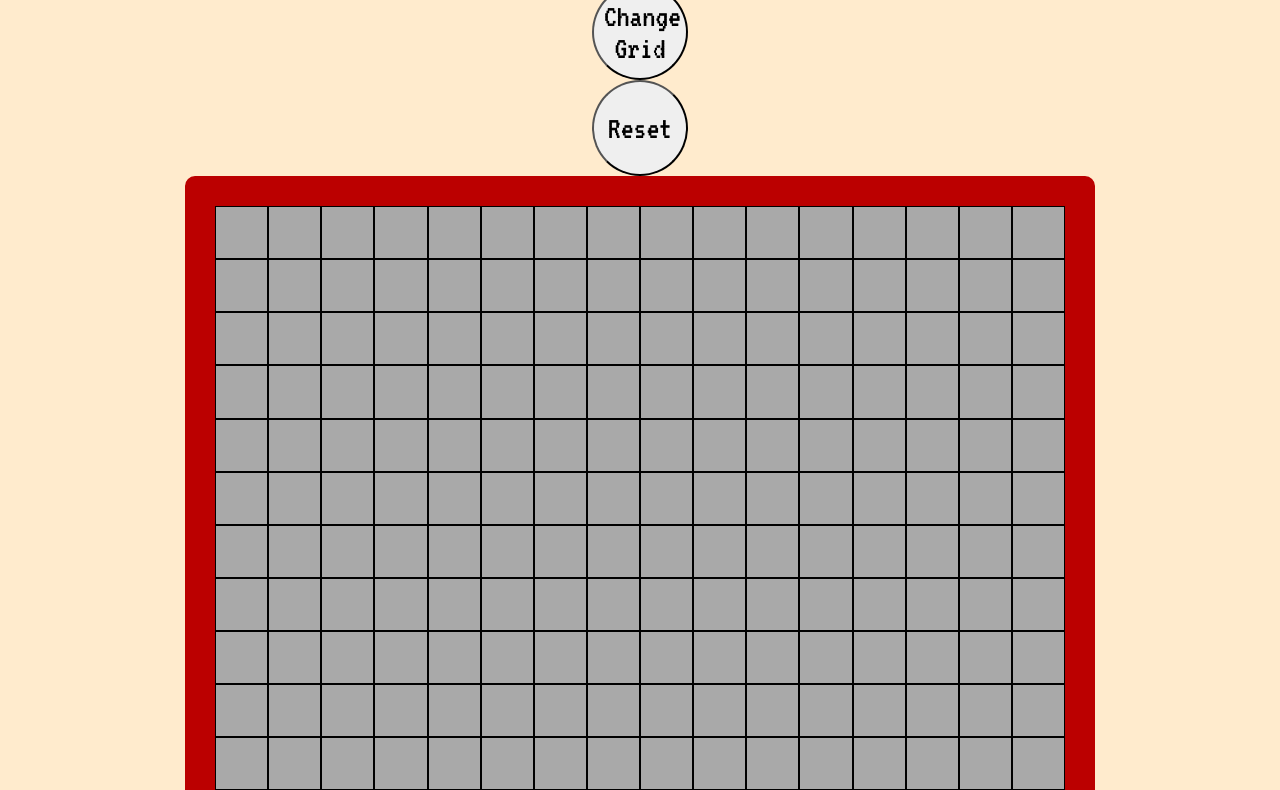
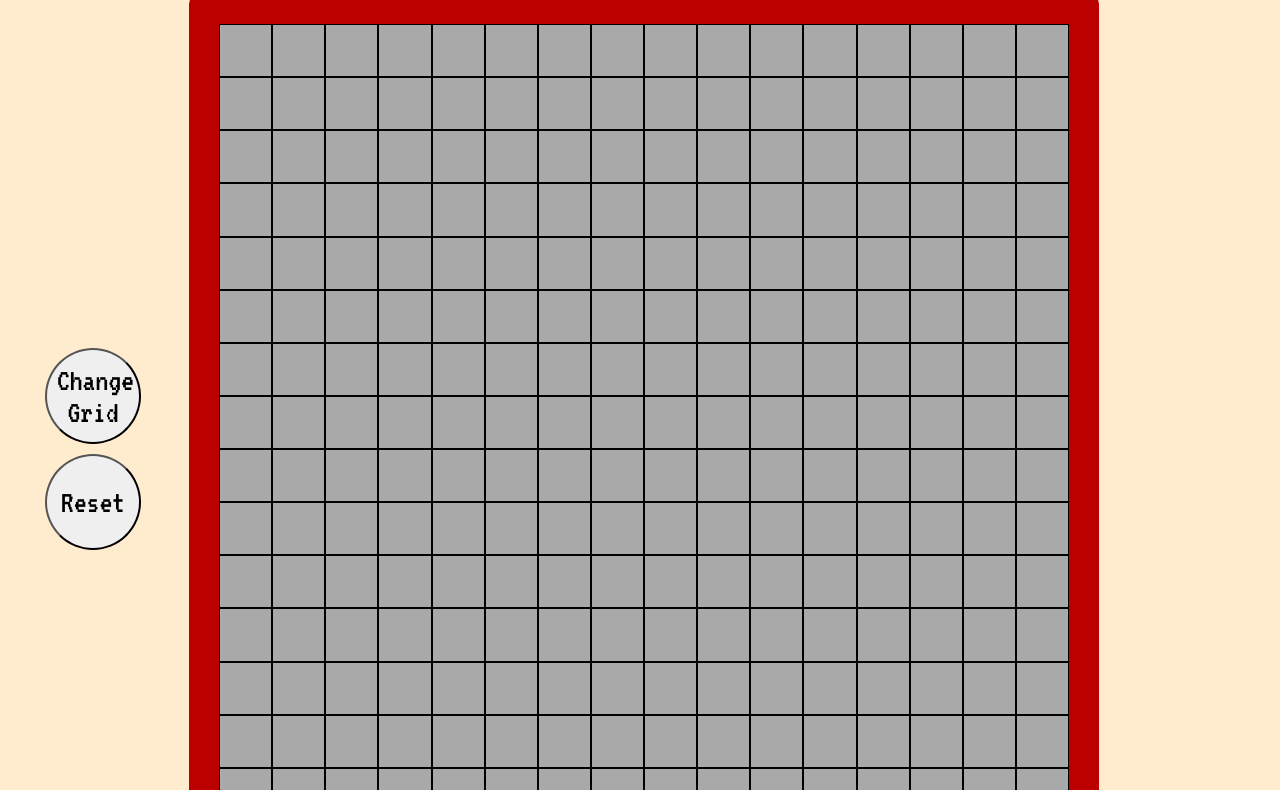
Before and after one commit to brennanjk/Etch-A-Sketch, a plain HTML site: page index.html in a window 1280 px wide. Shown: the part 124-914 px from the top of the page. Drawn offline with Linux system fonts and the light colour scheme.

Commit message:
Realign objects for better page layout

```diff
--- a/index.html
+++ b/index.html
@@ -11,10 +11,14 @@
 </head>
 <body>
   <div class="header">Etch-A-Sketch</div>
-  <button class="button">Change Grid</button>
-  <button class="button" id="reset">Reset</button>
-  <div class="grid-container">
+  <div id="container">
+    <div id="button-box">
+      <button class="button">Change Grid</button>
+      <button class="button" id="reset">Reset</button>
+    </div>
+    <div class="grid-container">
 
+    </div>
   </div>
 </body>
 
--- a/styles.css
+++ b/styles.css
@@ -4,6 +4,7 @@ body {
     flex-direction: column;
     justify-content: center;
     align-items: center;
+    gap: 10px;
     background-color: blanchedalmond;
 }
 
@@ -11,6 +12,21 @@ body {
     font-size: 5em;
     font-family: 'Marck Script', cursive;
 }
+
+#container {
+    display: flex;
+    justify-content: center;
+    align-items: center;
+    margin-right: 8.5em;
+    gap: 3em;
+}
+
+#button-box {
+    display: flex;
+    flex-direction: column;
+    gap: 10px;
+}
+
 
 .button {
     font-family: 'VT323', monospace;
```
